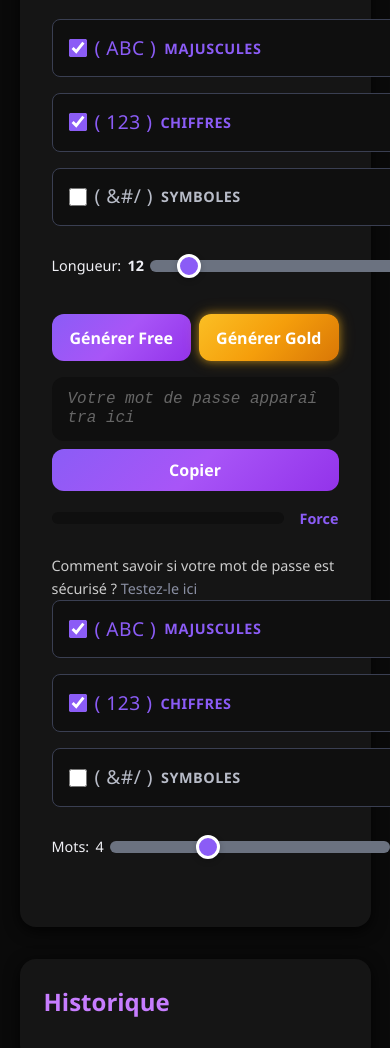
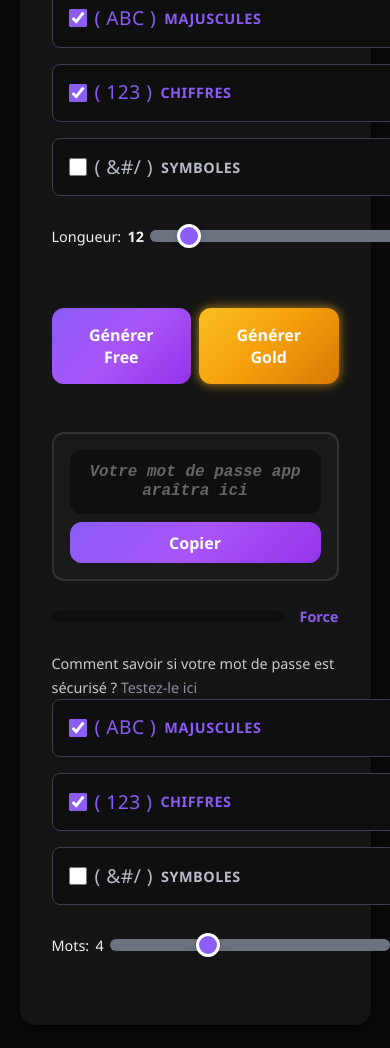
Before and after one commit to CouthMammal4430/KironPass, a website: page index.html in a window 390 px wide. Shown: the part 708-1756 px from the top of the page. Drawn offline with nearby package versions, Linux system fonts and the light colour scheme; no server answers.

Commit message:
Ton message de commit

```diff
--- a/index.html
+++ b/index.html
@@ -180,16 +180,16 @@
                 </label>
             </div>
 
-            <!-- BOUTONS GENERER -->
-            <div class="generator-buttons">
-                <button id="generateBtn" class="btn">Générer Free</button>
-                <button id="generateGoldBtn" class="btn btn-gold">Générer Gold</button>
+            <!-- BOUTONS GENERER EN LIGNE -->
+            <div class="buttons-row">
+                <button id="generateBtn" class="btn-generate">Générer Free</button>
+                <button id="generateGoldBtn" class="btn-generate btn-gold">Générer Gold</button>
             </div>
 
             <!-- BARRE MOT DE PASSE + COPIER -->
-            <div class="password-wrapper">
-                <div id="password-output" class="password-display" data-placeholder="Votre mot de passe apparaîtra ici"></div>
-                <button id="copy-btn">Copier</button>
+            <div class="password-display-area">
+                <div id="password-output" class="password-text" data-placeholder="Votre mot de passe apparaîtra ici"></div>
+                <button id="copy-btn" class="btn-copy">Copier</button>
             </div>
 
             <!-- FORCE DU MOT DE PASSE -->
--- a/style.css
+++ b/style.css
@@ -486,42 +486,101 @@ body.theme-dark .length-btn:hover {
     color: var(--primary-color);
 }
 
-/* ===================== BOUTONS GENERER ===================== */
-.generator-buttons {
-    display: flex !important;
+/* ===================== BOUTONS GENERER - NOUVEAU CODE ===================== */
+.buttons-row {
+    display: flex;
     gap: 1rem;
-    margin-bottom: 1rem;
-    flex-direction: row !important;
-    flex-wrap: nowrap;
-}
-
-.btn {
+    margin: 1.5rem 0;
+    justify-content: center;
+    align-items: center;
+}
+
+.btn-generate {
     flex: 1;
-    padding: 0.8rem 1rem;
+    max-width: 200px;
+    padding: 1rem 1.5rem;
     border-radius: 12px;
     background: var(--btn-bg);
     color: #fff;
     font-weight: bold;
     font-size: 1rem;
-    transition: all 0.3s ease-in-out;
+    border: none;
+    cursor: pointer;
+    transition: all 0.3s ease;
     display: inline-block;
-    width: auto;
-}
-
-.btn:hover {
-    transform: scale(1.01);
-    box-shadow: 0 0 2px var(--primary-color);
-}
-
-.btn-gold {
-    background: var(--gold-bg) !important;
-    box-shadow: 0 0 8px rgba(251, 191, 36, 0.5), 0 0 16px rgba(245, 158, 11, 0.3) !important;
-    color: #fff !important;
-}
-
-.btn-gold:hover {
-    box-shadow: 0 0 12px rgba(251, 191, 36, 0.7), 0 0 24px rgba(245, 158, 11, 0.4) !important;
-    transform: scale(1.01);
+}
+
+.btn-generate:hover {
+    transform: scale(1.05);
+    box-shadow: 0 4px 15px rgba(0,0,0,0.3);
+}
+
+.btn-generate.btn-gold {
+    background: var(--gold-bg);
+    box-shadow: 0 0 8px rgba(251, 191, 36, 0.5), 0 0 16px rgba(245, 158, 11, 0.3);
+}
+
+.btn-generate.btn-gold:hover {
+    box-shadow: 0 0 12px rgba(251, 191, 36, 0.7), 0 0 24px rgba(245, 158, 11, 0.4);
+}
+
+/* ===================== ZONE D'AFFICHAGE MOT DE PASSE - NOUVEAU CODE ===================== */
+.password-display-area {
+    display: flex;
+    align-items: center;
+    margin: 1.5rem 0;
+    gap: 1rem;
+    background: #1a1a1a;
+    border: 2px solid #333;
+    border-radius: 12px;
+    padding: 1rem;
+}
+
+.password-text {
+    flex: 1;
+    padding: 0.8rem;
+    background: transparent;
+    color: #fff;
+    font-family: 'Courier New', monospace;
+    font-size: 1.2rem;
+    font-weight: bold;
+    text-align: center;
+    min-height: 2rem;
+    display: flex;
+    align-items: center;
+    justify-content: center;
+    word-break: break-all;
+    border: none;
+    outline: none;
+}
+
+.password-text:empty::before {
+    content: attr(data-placeholder);
+    color: #666;
+    font-style: italic;
+}
+
+.btn-copy {
+    padding: 0.8rem 1.5rem;
+    background: var(--btn-bg);
+    color: #fff;
+    border: none;
+    border-radius: 8px;
+    font-weight: bold;
+    cursor: pointer;
+    transition: all 0.3s ease;
+    white-space: nowrap;
+    min-width: 100px;
+}
+
+.btn-copy:hover {
+    transform: scale(1.05);
+    box-shadow: 0 4px 15px rgba(0,0,0,0.3);
+}
+
+.btn-copy.active {
+    background: #4CAF50;
+    transform: scale(1.05);
 }
 
 /* ===================== ASTUCES ===================== */
@@ -786,10 +845,9 @@ body.theme-light .password-item .notes-icon { color: #000000; }
     .generator-options {
         flex-direction: column;
     }
-    .generator-buttons {
-        flex-direction: row !important;
+    .buttons-row {
+        flex-direction: row;
         gap: 0.5rem;
-        display: flex !important;
     }
     .nav-right {
         flex-direction: column;
@@ -798,8 +856,9 @@ body.theme-light .password-item .notes-icon { color: #000000; }
 }
 
 @media (max-width: 640px) {
-    .password-wrapper {
+    .password-display-area {
         flex-direction: column;
+        gap: 0.5rem;
     }
     #copy-btn {
         width: 100%;
```
Also changed, not shown: script.js (+62 -43 lines).
